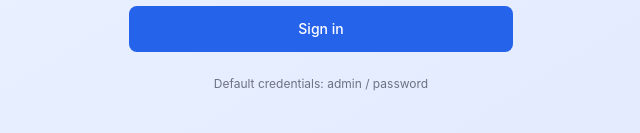
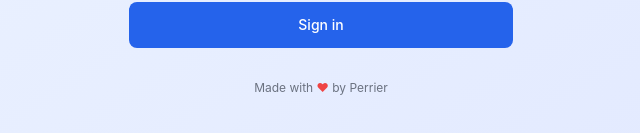
Before and after one commit to CodeAndCup/CloudNetPanel, a React (Vite) app in the folder client/: page /login in a window 1280 px wide. Shown: the part 501-634 px from the top of the page, without its empty margins (319-959 px from the left). Built offline with nearby package versions, Linux system fonts and the light colour scheme.

Commit message:
Some fix

```diff
--- a/client/src/pages/Login.tsx
+++ b/client/src/pages/Login.tsx
@@ -98,13 +98,12 @@ const Login: React.FC = () => {
               {loading ? 'Signing in...' : 'Sign in'}
             </button>
           </div>
-
-          <div className="text-center">
-            <p className="text-xs text-gray-500 dark:text-gray-400">
-              Default credentials: admin / password
-            </p>
-          </div>
         </form>
+        <div className="text-center bottom-0">
+          <p className="text-xs text-gray-500 dark:text-gray-400">
+            Made with <span className="text-red-500">♥</span> by Perrier
+          </p>
+        </div>
       </div>
     </div>
   );
--- a/client/src/pages/Templates.tsx
+++ b/client/src/pages/Templates.tsx
@@ -255,8 +255,8 @@ const Templates: React.FC = () => {
             </div>
             <textarea
               value={editingFile.content}
-              onChange={(e) => setEditingFile({...editingFile, content: e.target.value})}
-              className="w-full h-96 p-3 border border-gray-300 dark:border-gray-600 rounded-md bg-white dark:bg-gray-700 text-gray-900 dark:text-white placeholder-gray-500 dark:placeholder-gray-400 font-mono text-sm"
+              onChange={(e) => setEditingFile({ ...editingFile, content: e.target.value })}
+              className="w-full h-[42rem] p-3 border border-gray-300 dark:border-gray-600 rounded-md bg-white dark:bg-gray-700 text-gray-900 dark:text-white placeholder-gray-500 dark:placeholder-gray-400 font-mono text-sm"
               placeholder="File content..."
             />
           </div>
```
